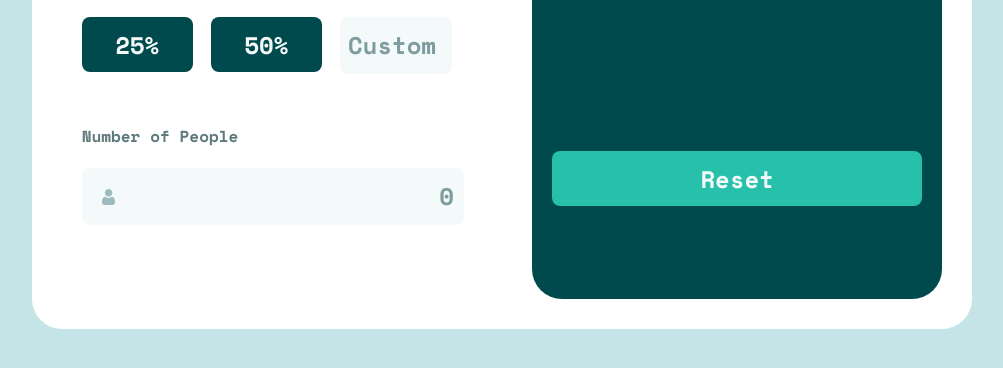
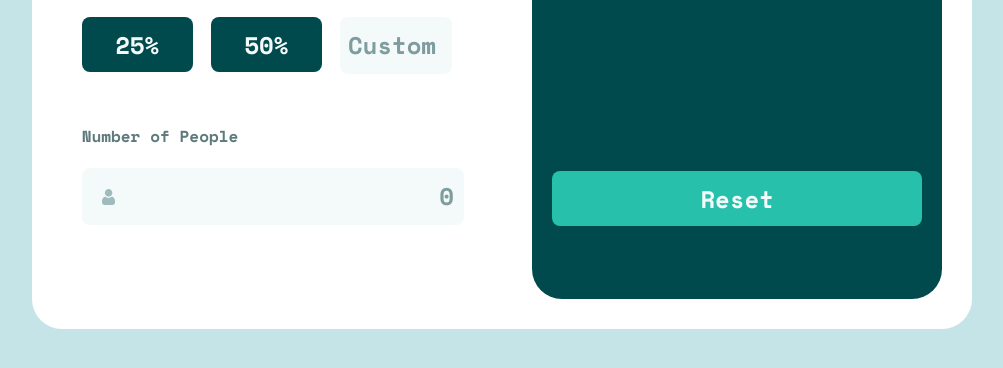
Before and after one commit to ga-bri-ela/Responsive-Tip-Calculator-App, a plain HTML site: page index.html in a window 1280 px wide. Shown: the part 400-768 px from the top of the page, without its empty margins (138-1141 px from the left). Drawn offline with nearby package versions, Linux system fonts and the light colour scheme.

Commit message:
Update style.css

```diff
--- a/style.css
+++ b/style.css
@@ -154,7 +154,7 @@ button:active {
     width: 100%;
     text-align: center;
     background-color: hsl(172, 67%, 45%);
-    margin-top: 200px;
+    margin-top: 220px;
     margin-bottom: 0;
 
 }
```
